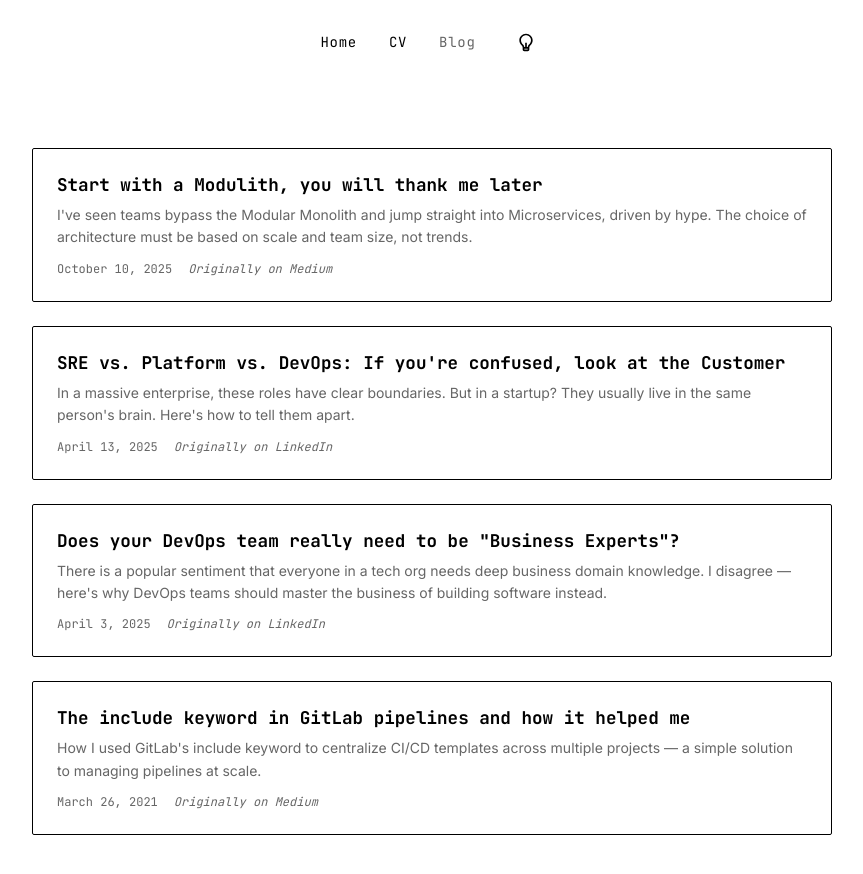
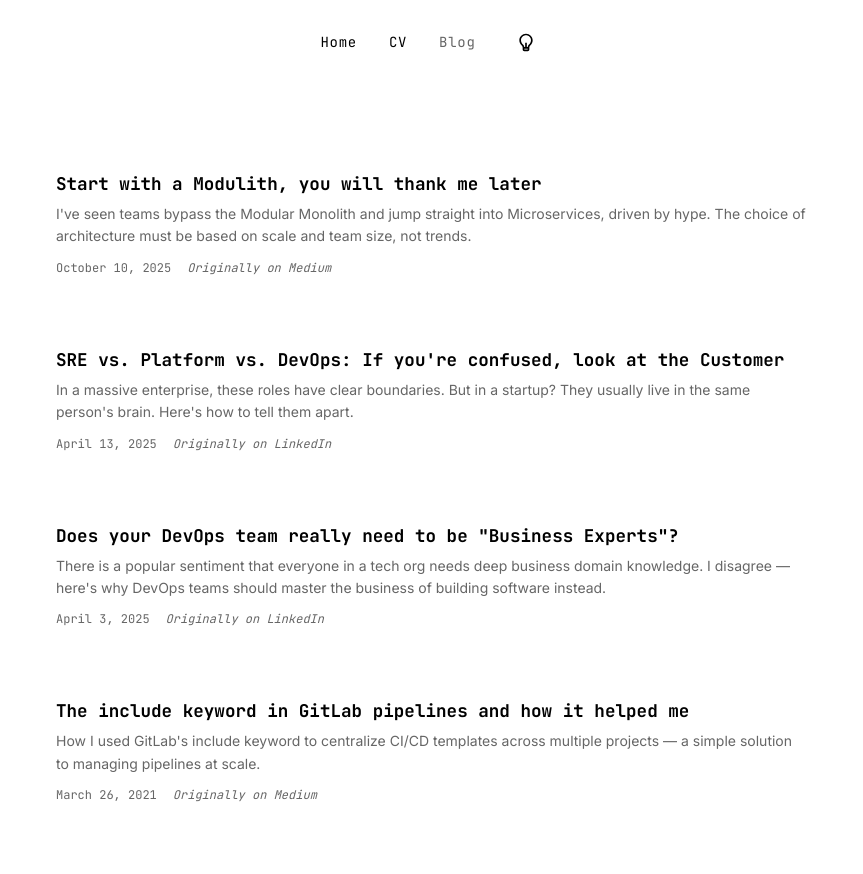
Before and after one commit to varn0/varno, a React (Vite) app: page /blog in a window 1280 px wide. Shown: the top 874 px of the page, without its empty margins (208-1071 px from the left). Built offline with nearby package versions, Linux system fonts and the light colour scheme.

Commit message:
style: remove border from blog cards

```diff
--- a/src/styles/tech.css
+++ b/src/styles/tech.css
@@ -245,8 +245,6 @@
 }
 
 .blog-card {
-  border: 1px solid var(--border);
-  border-radius: var(--radius);
   transition: opacity 0.2s ease;
 }
 
```
